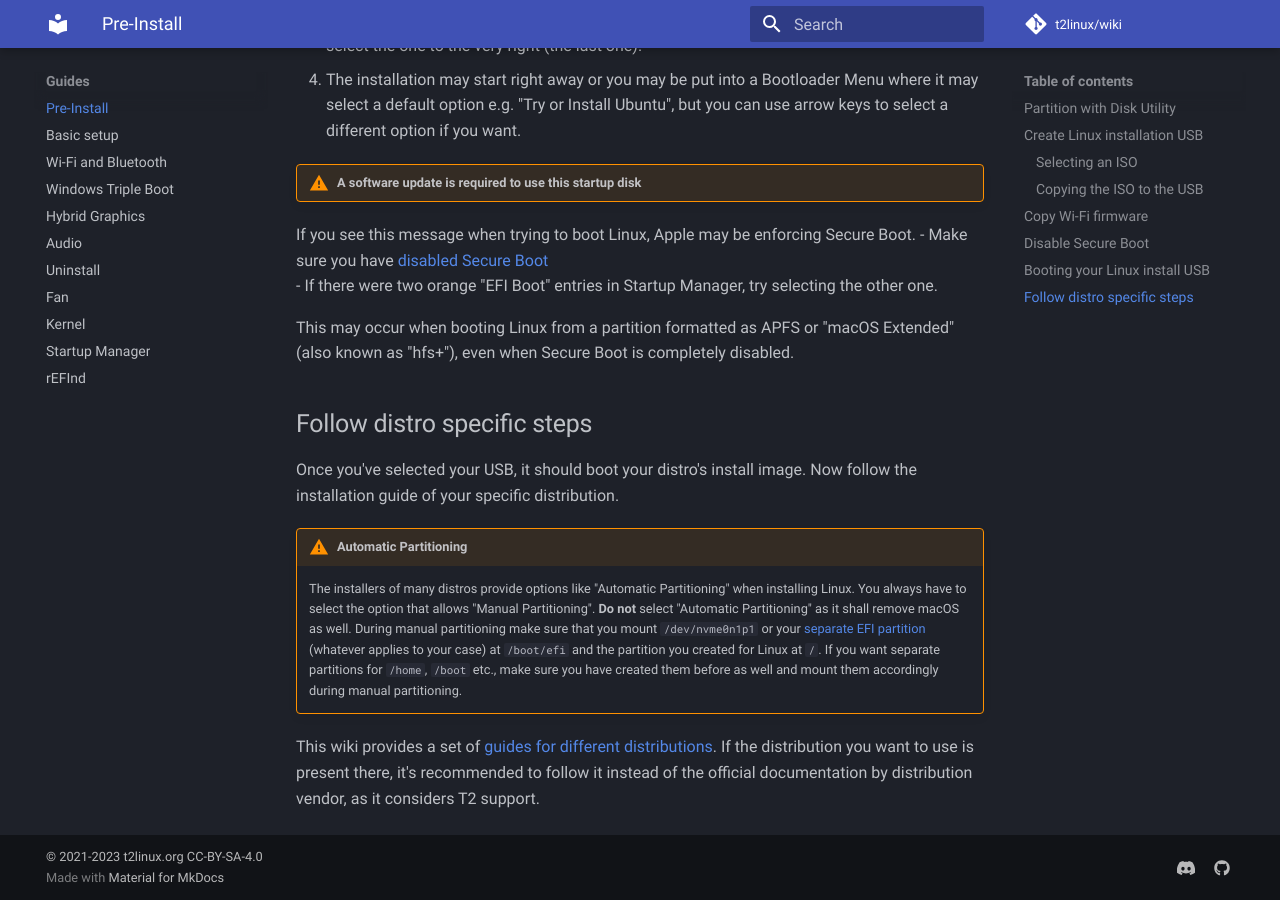
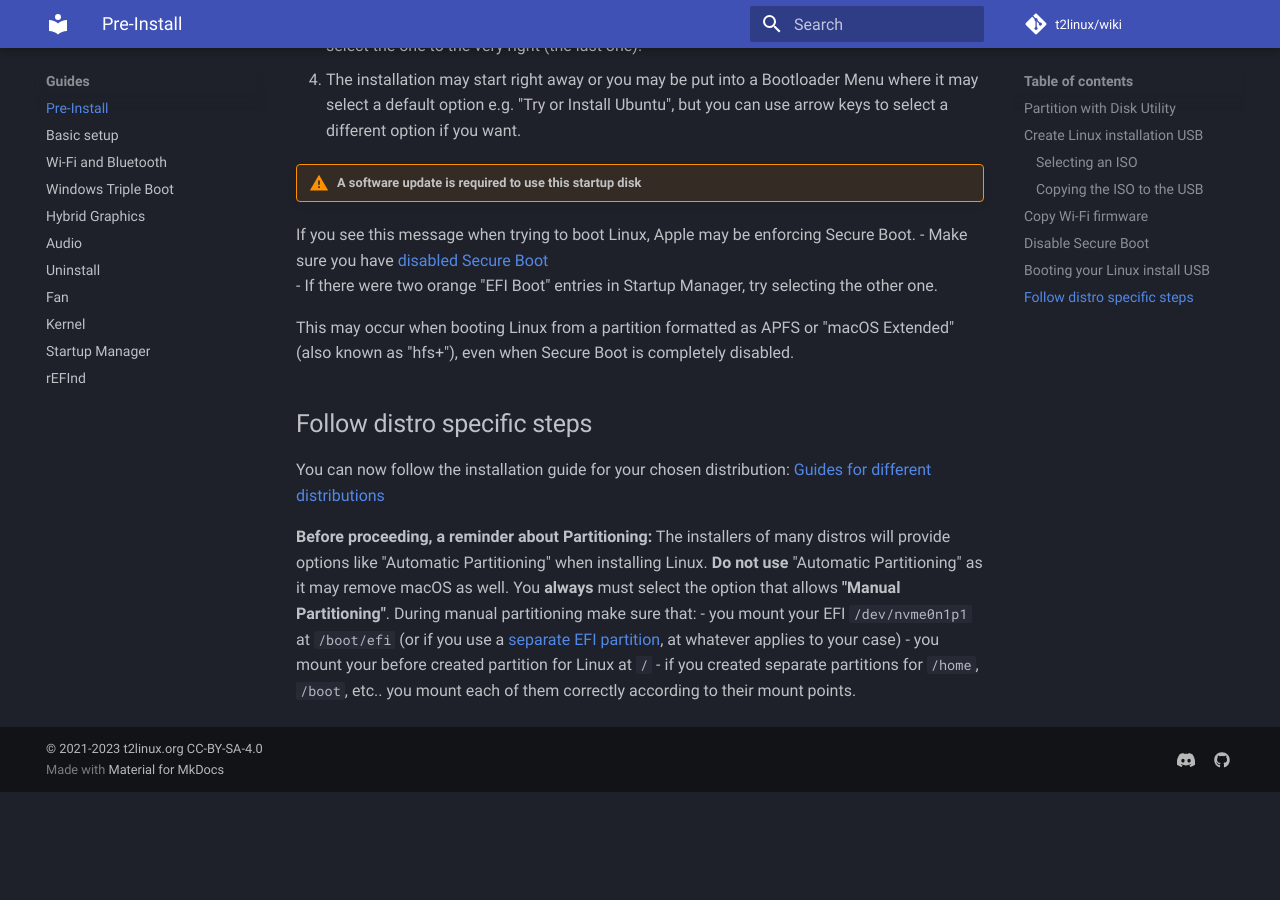
Before and after one commit to t2linux/wiki, an MkDocs documentation site: the page built from docs/guides/preinstall.md, in a window 1280 px wide and 900 px high, scrolled down 3249 px. Built offline with MkDocs 1.6.1 and Material for MkDocs 9.7.7, drawn with Linux system fonts in a browser that asks for light colours; comment, search, counter and statistics services are not loaded; after the commit the page ends 4041 px from its top, so only the background shows below that.

Commit message:
Better format of distro specific steps

```diff
--- a/docs/guides/preinstall.md
+++ b/docs/guides/preinstall.md
@@ -103,9 +103,13 @@ This may occur when booting Linux from a partition formatted as APFS or "macOS E
 
 ## Follow distro specific steps
 
-Once you've selected your USB, it should boot your distro's install image. Now follow the installation guide of your specific distribution.
+You can now follow the installation guide for your chosen distribution: [Guides for different distributions](https://wiki.t2linux.org/distributions/overview/)
 
-!!! Warning "Automatic Partitioning"
-    The installers of many distros provide options like "Automatic Partitioning" when installing Linux. You always have to select the option that allows "Manual Partitioning". **Do not** select "Automatic Partitioning" as it shall remove macOS as well. During manual partitioning make sure that you mount `/dev/nvme0n1p1` or your [separate EFI partition](https://wiki.t2linux.org/guides/windows/#using-seperate-efi-partitions) (whatever applies to your case) at `/boot/efi` and the partition you created for Linux at `/`. If you want separate partitions for `/home`, `/boot` etc., make sure you have created them before as well and mount them accordingly during manual partitioning.
-
-This wiki provides a set of [guides for different distributions](https://wiki.t2linux.org/distributions/overview/). If the distribution you want to use is present there, it's recommended to follow it instead of the official documentation by distribution vendor, as it considers T2 support.
+**Before proceeding, a reminder about Partitioning:**
+The installers of many distros will provide options like "Automatic Partitioning" when installing Linux.
+**Do not use** "Automatic Partitioning" as it may remove macOS as well.
+You **always** must select the option that allows **"Manual Partitioning"**.
+During manual partitioning make sure that:
+- you mount your EFI `/dev/nvme0n1p1`  at `/boot/efi` (or if you use a [separate EFI partition](https://wiki.t2linux.org/guides/windows/#using-seperate-efi-partitions), at whatever applies to your case)
+- you mount your before created partition for Linux at `/`
+- if you created separate partitions for `/home`, `/boot`, etc.. you mount each of them correctly according to their mount points.
```
